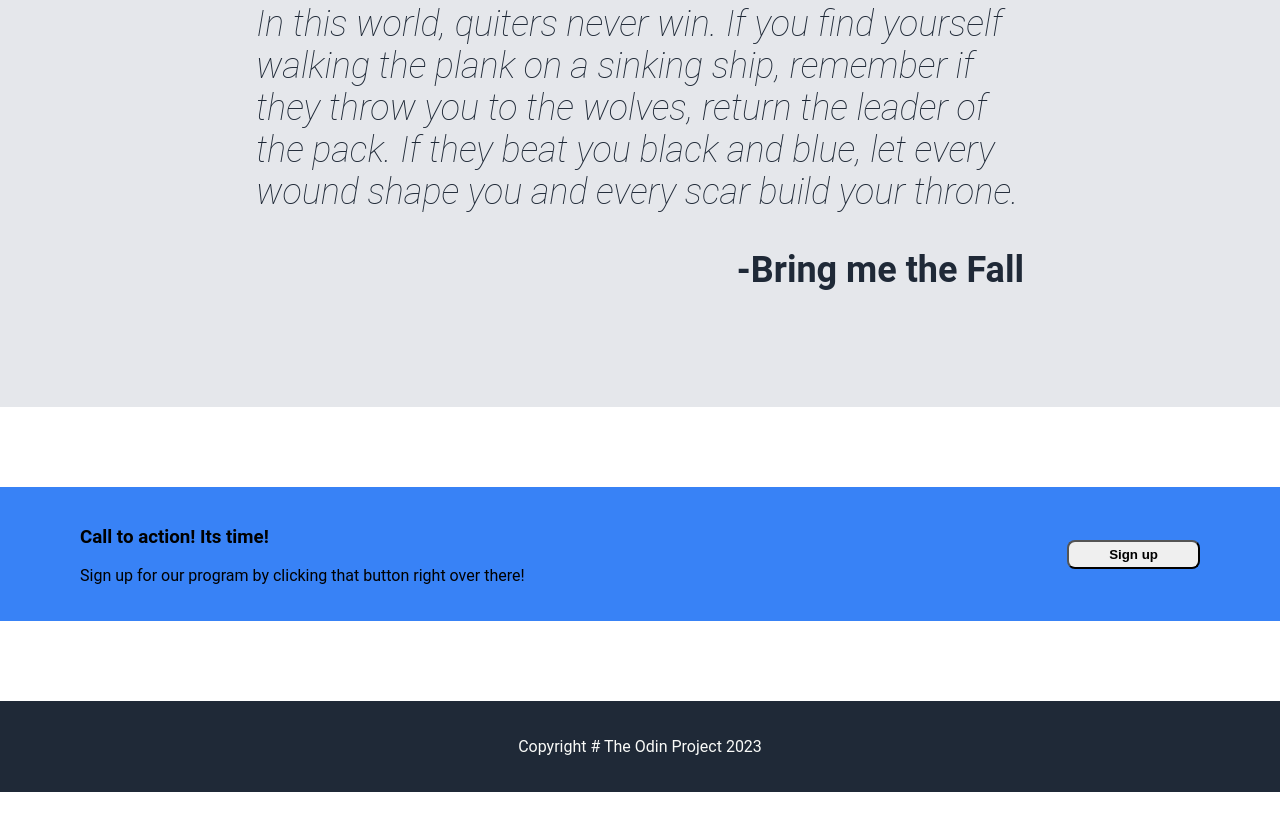
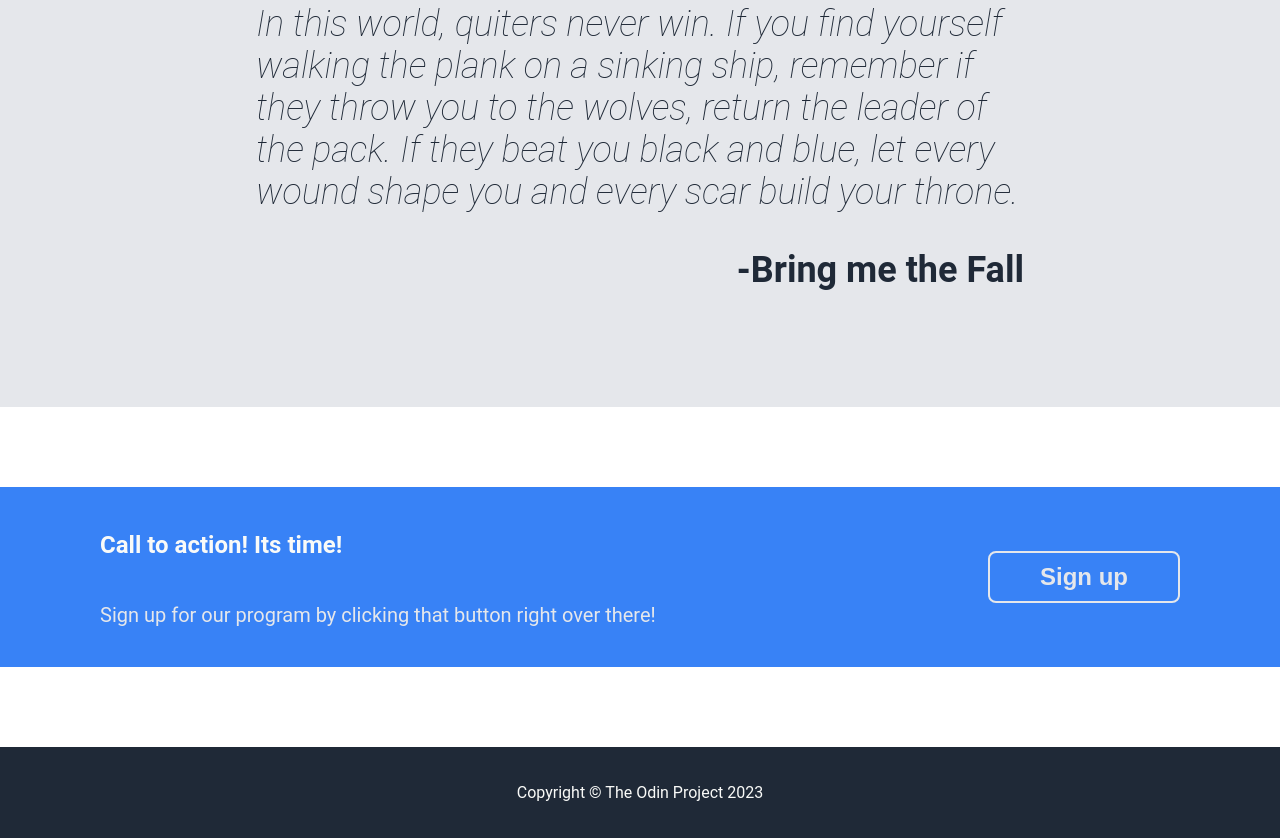
Before and after one commit to Puzzle-Fxr/landing_page1, a plain HTML site: page index.html in a window 1280 px wide. Shown: the part 1436-2274 px from the top of the page. Before the commit the page ends 2228 px from the top, so only its background shows below. Drawn offline with Linux system fonts and the light colour scheme.

Commit message:
complete project, figure out how tokeep sizes

```diff
--- a/index.html
+++ b/index.html
@@ -64,17 +64,15 @@
     <div class="section4">
         <div class="box">
             <div class="call">
-                <div class="title1"><h3><strong>Call to action! Its time!</strong></h3></div>
-                <div class="subtext1">
-                    <p>Sign up for our program by clicking that button right over there!</p>
-                </div>
+                <h3 class="title1"><strong>Call to action! Its time!</strong></h3>
+                <p class="subtext1">Sign up for our program by clicking that button right over there!</p>
             </div>
             <div><button class="boxbutton"><strong>Sign up</strong></button></div>
         </div>
     </div>
 
     <div class="footer">
-        <p>Copyright # The Odin Project 2023</p>
+        <p>Copyright © The Odin Project 2023</p>
     </div>
 </body>
 </html>
--- a/style1.css
+++ b/style1.css
@@ -131,13 +131,17 @@ a {
     display: flex;
     justify-content: space-between;
     align-items: center;
-    padding: 20px 80px 20px 80px;
+    padding: 20px 100px 20px 100px;
     gap: 200px;
 }
 .boxbutton {
-
+    background-color: #3882f6;
+    border-style: solid;
+    border-color: #e5e7eb;
     border-radius: 8px;
-    padding: 5px 40px 5px 40px;
+    padding: 10px 50px 10px 50px;
+    color: #e5e7eb;
+    font-size: 24px;
 }
 .footer {
     background-color: #1f2937;
@@ -147,3 +151,16 @@ a {
     align-items: center;
     padding: 20px 0px 20px 0px;
 }
+.call {
+    display: flex;
+    flex-direction: column;
+}
+.title1 {
+    font-size: 24px;
+    font-weight: bolder;
+    color: #f9faf8;
+}
+.subtext1 {
+    font-size: 20px;
+    color: #e5e7eb;
+}
```
